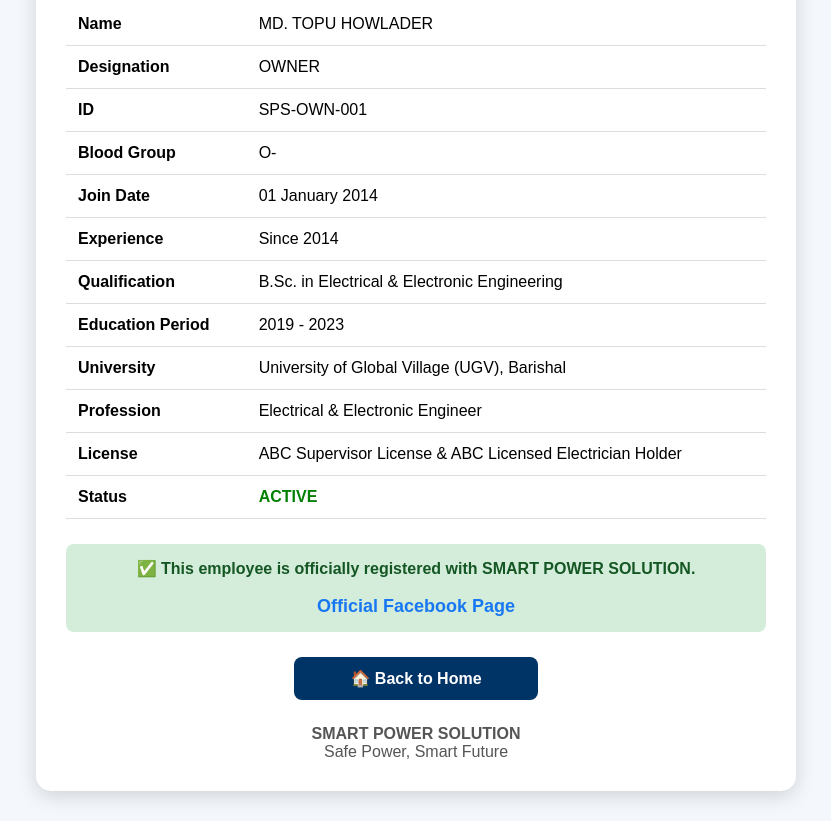
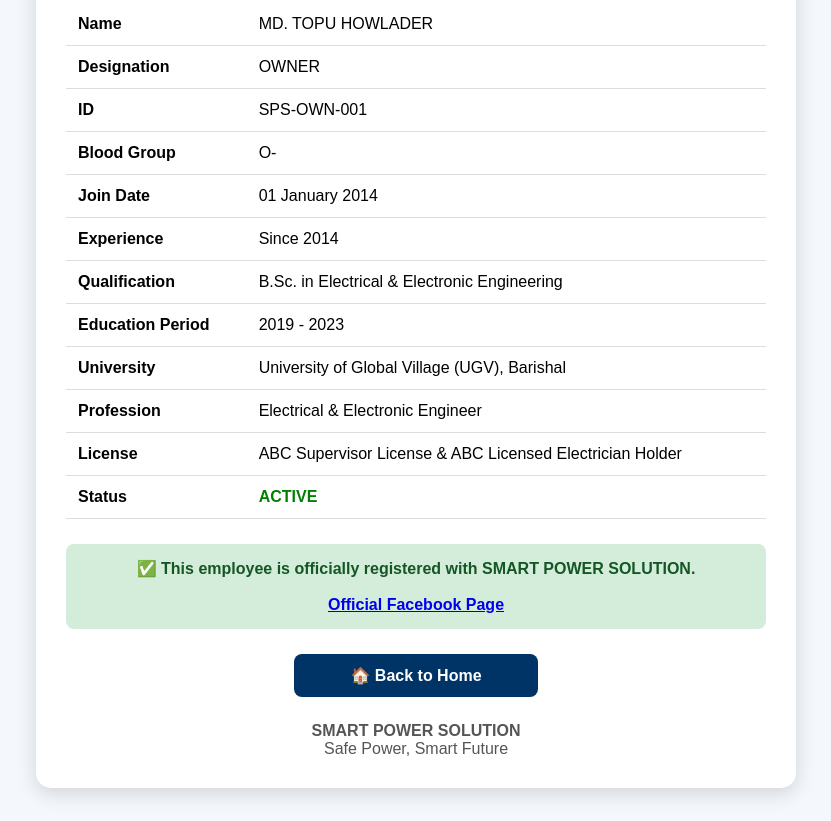
Before and after one commit to smartpowersolutionbd/smart-power-solution, a plain HTML site: page employee/topu.html in a window 1280 px wide. Shown: the part 461-1282 px from the top of the page, without its empty margins (224-1055 px from the left). Drawn offline with Linux system fonts and the light colour scheme.

Commit message:
Update topu.html

```diff
--- a/employee/topu.html
+++ b/employee/topu.html
@@ -192,9 +192,11 @@
 
 <br><br>
 
-<a href="https://www.facebook.com/share/1ABEPChPc4/?mibextid=wwXIfr" target="_blank" style="color:#1877F2;text-decoration:none;font-size:18px;font-weight:bold;">
+<a href="https://www.facebook.com/share/1ABEPChPc4/?mibextid=wwXIfr" target="_blank">
 
-<i class="fa-brands fa-facebook"></i> Official Facebook Page
+<i class="fa-brands fa-facebook-f"></i>
+
+Official Facebook Page
 
 </a>
 
```
